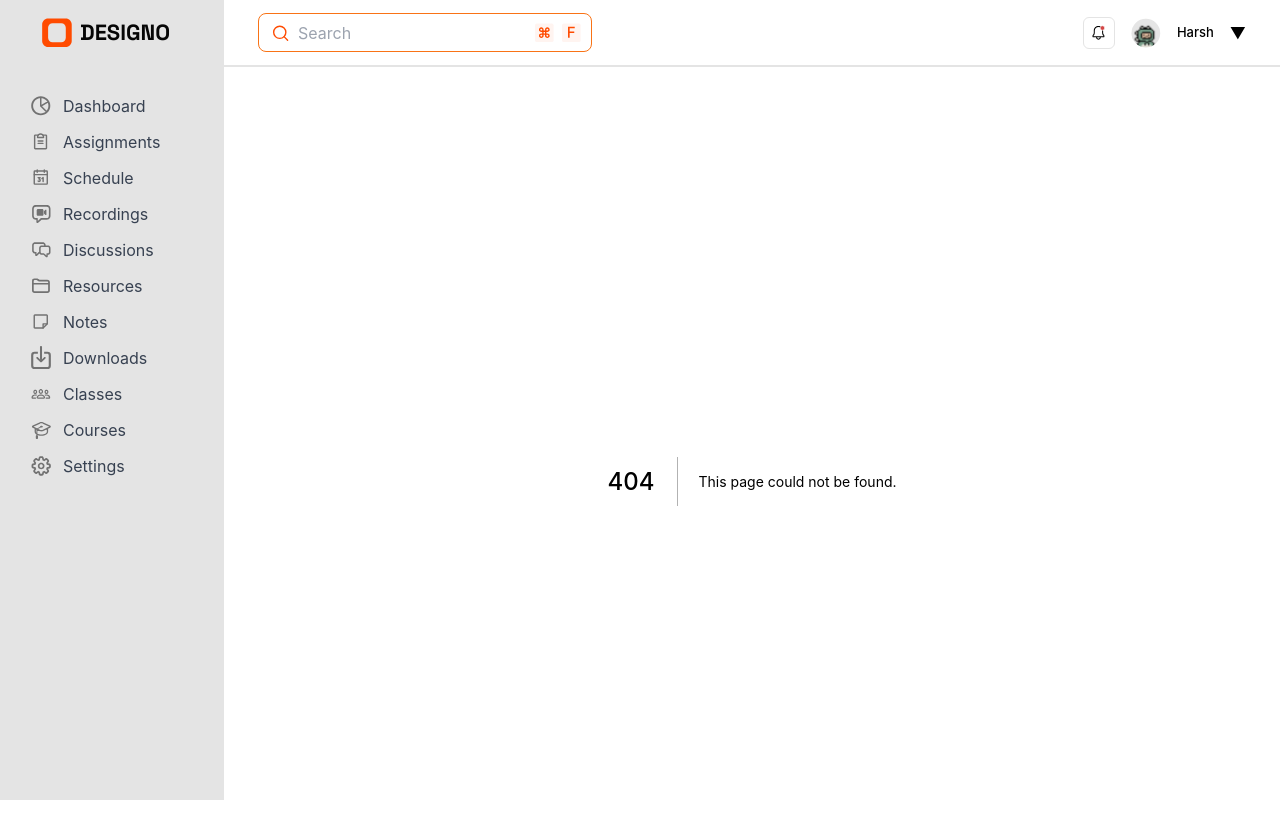
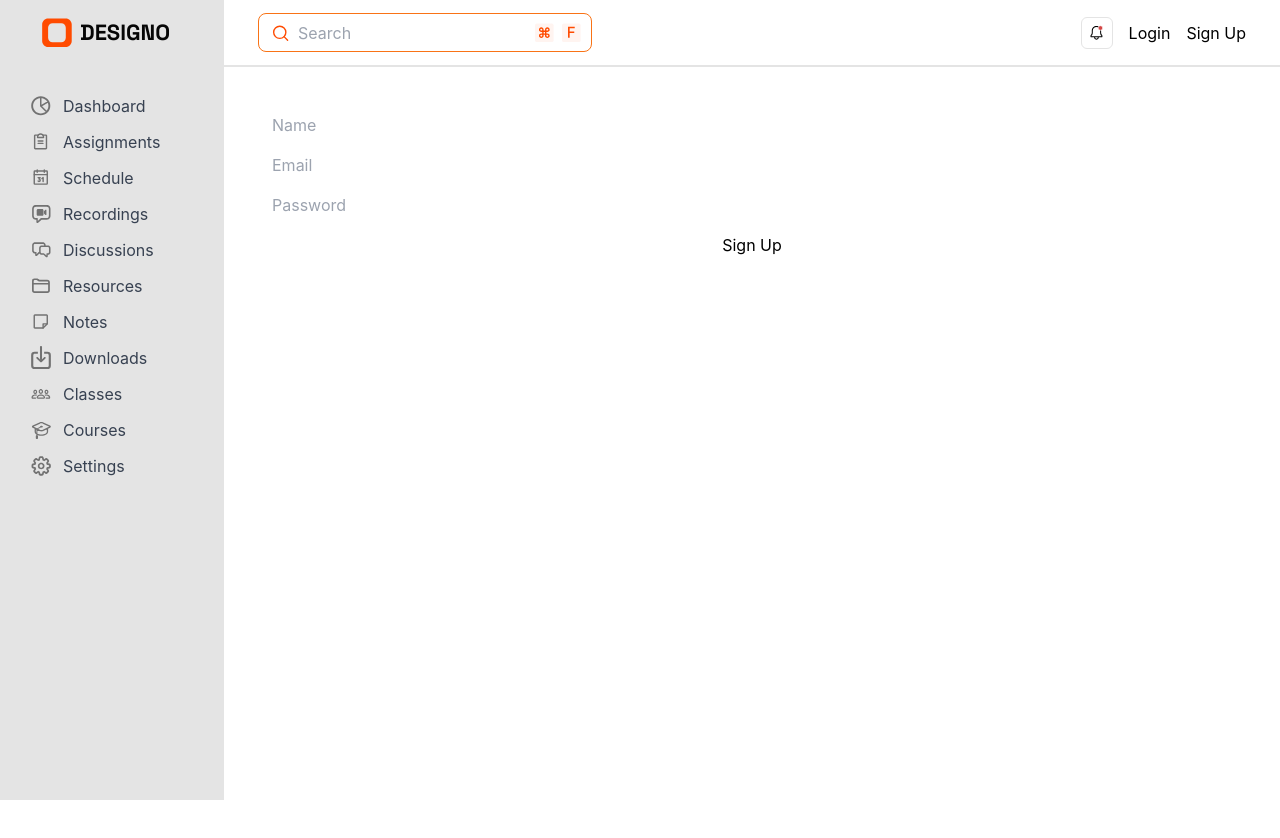
Before and after one commit to ahmadumarse02/dashboard, a Next.js app: page /signup in a window 1280 px wide. Before the commit this address had no page. Shown: the top 838 px of the page. After the commit the page ends 800 px from the top, so only its background shows below. Built offline with nearby package versions, Linux system fonts and the light colour scheme.

Commit message:
Dashboard

```diff
--- a/src/app/Schedule/page.jsx
+++ b/src/app/Schedule/page.jsx
@@ -10,15 +10,7 @@ import EventModal from "@/components/Calendar/EventModal";
 function Schedule() {
   const calendarRef = useRef(null);
 
-  const [events, setEvents] = useState(() => {
-    const savedEvents = localStorage.getItem("calendarEvents");
-    try {
-      return savedEvents ? JSON.parse(savedEvents) : [];
-    } catch (e) {
-      console.error("Error parsing events from localStorage:", e);
-      return [];
-    }
-  });
+  const [events, setEvents] = useState([]);
 
   const [isAddTaskModalOpen, setIsAddTaskModalOpen] = useState(false);
 
@@ -41,6 +33,7 @@ function Schedule() {
     end: "",
   });
 
+  // Calendar navigation handlers
   const handlePrev = () => {
     calendarRef.current.calendar.prev();
     setCurrentMonth(calendarRef.current.calendar.view.title);
@@ -62,9 +55,6 @@ function Schedule() {
     }
   }, []);
 
-  useEffect(() => {
-    localStorage.setItem("calendarEvents", JSON.stringify(events));
-  }, [events]);
 
   const handleViewChange = (view) => {
     view === "addTask"
--- /dev/null
+++ b/src/app/login/page.jsx
@@ -0,0 +1,33 @@
+"use client";
+import { useState } from "react";
+import { useRouter } from "next/navigation";
+
+export default function Login() {
+  const router = useRouter();
+  const [formData, setFormData] = useState({ email: "", password: "" });
+
+  const handleChange = (e) => {
+    setFormData({ ...formData, [e.target.name]: e.target.value });
+  };
+
+  const handleSubmit = (e) => {
+    e.preventDefault();
+    const storedUser = JSON.parse(localStorage.getItem("user"));
+
+    if (storedUser && storedUser.email === formData.email && storedUser.password === formData.password) {
+      alert("Login successful!");
+      localStorage.setItem("isLoggedIn", "true");
+      router.push("/profile");
+    } else {
+      alert("Invalid credentials");
+    }
+  };
+
+  return (
+    <form onSubmit={handleSubmit} className="flex flex-col gap-4 p-8">
+      <input type="email" name="email" placeholder="Email" onChange={handleChange} required />
+      <input type="password" name="password" placeholder="Password" onChange={handleChange} required />
+      <button type="submit">Login</button>
+    </form>
+  );
+}
--- /dev/null
+++ b/src/app/profile/page.jsx
@@ -0,0 +1,37 @@
+"use client";
+import { useEffect, useState } from "react";
+import { useRouter } from "next/navigation";
+
+export default function Profile() {
+  const router = useRouter();
+  const [user, setUser] = useState(null);
+
+  useEffect(() => {
+    const isLoggedIn = localStorage.getItem("isLoggedIn");
+    const storedUser = JSON.parse(localStorage.getItem("user"));
+    if (!isLoggedIn) {
+      alert("Please log in first.");
+      router.push("/login");
+    } else {
+      setUser(storedUser);
+    }
+  }, [router]);
+
+  const handleLogout = () => {
+    localStorage.removeItem("isLoggedIn");
+    router.push("/login");
+  };
+
+  return (
+    <div className="p-8">
+      <h1>Profile Page</h1>
+      {user && (
+        <>
+          <p>Name: {user.name}</p>
+          <p>Email: {user.email}</p>
+          <button onClick={handleLogout}>Logout</button>
+        </>
+      )}
+    </div>
+  );
+}
--- /dev/null
+++ b/src/app/signup/page.jsx
@@ -0,0 +1,28 @@
+"use client";
+import { useState } from "react";
+import { useRouter } from "next/navigation";
+
+export default function Signup() {
+  const router = useRouter();
+  const [formData, setFormData] = useState({ name: "", email: "", password: "" });
+
+  const handleChange = (e) => {
+    setFormData({ ...formData, [e.target.name]: e.target.value });
+  };
+
+  const handleSubmit = (e) => {
+    e.preventDefault();
+    localStorage.setItem("user", JSON.stringify(formData));
+    alert("Account created successfully!");
+    router.push("/login");
+  };
+
+  return (
+    <form onSubmit={handleSubmit} className="flex flex-col gap-4 p-8">
+      <input type="text" name="name" placeholder="Name" onChange={handleChange} required />
+      <input type="email" name="email" placeholder="Email" onChange={handleChange} required />
+      <input type="password" name="password" placeholder="Password" onChange={handleChange} required />
+      <button type="submit">Sign Up</button>
+    </form>
+  );
+}
--- a/src/components/Navbar.jsx
+++ b/src/components/Navbar.jsx
@@ -1,10 +1,17 @@
 "use client";
-import { useState } from "react";
+import { useState, useEffect } from "react";
 import Image from "next/image";
 import { assets } from "@/assets/assets";
+import Link from "next/link";
 
 function Navbar() {
-  const [search, setSearch] = useState("");
+  const [isLoggedIn, setIsLoggedIn] = useState(false);
+
+  useEffect(() => {
+    const user = JSON.parse(localStorage.getItem("user"));
+    if (user) setIsLoggedIn(true);
+  }, []);
+
   return (
     <>
       <div className="flex items-center justify-between h-[65px] bg-white py-[13px] px-[34px]">
@@ -14,8 +21,6 @@ function Navbar() {
             <input
               type="text"
               placeholder="Search"
-              value={search}
-              onChange={(e) => setSearch(e.target.value)}
               className="outline-none bg-transparent"
             />
           </div>
@@ -29,15 +34,16 @@ function Navbar() {
           <div className="w-8 h-8 border border-[#E4E4E4] flex items-center justify-center rounded-md">
             <Image src={assets.frame3} alt="" />
           </div>
-          <Image
-            src={assets.avatar}
-            alt=""
-            width={30}
-            height={30}
-            className="rounded-full"
-          />
-          <span className="font-medium text-[13px] text-[#000]">Harsh</span>
-          <span className="text[#000]">▼</span>
+          <div className="flex gap-4">
+            {isLoggedIn ? (
+              <Link href="/profile">Profile</Link>
+            ) : (
+              <>
+                <Link href="/login">Login</Link>
+                <Link href="/signup">Sign Up</Link>
+              </>
+            )}
+          </div>
         </div>
       </div>
       <div className="border border-[#E4E4E4] w-full"></div>
```
